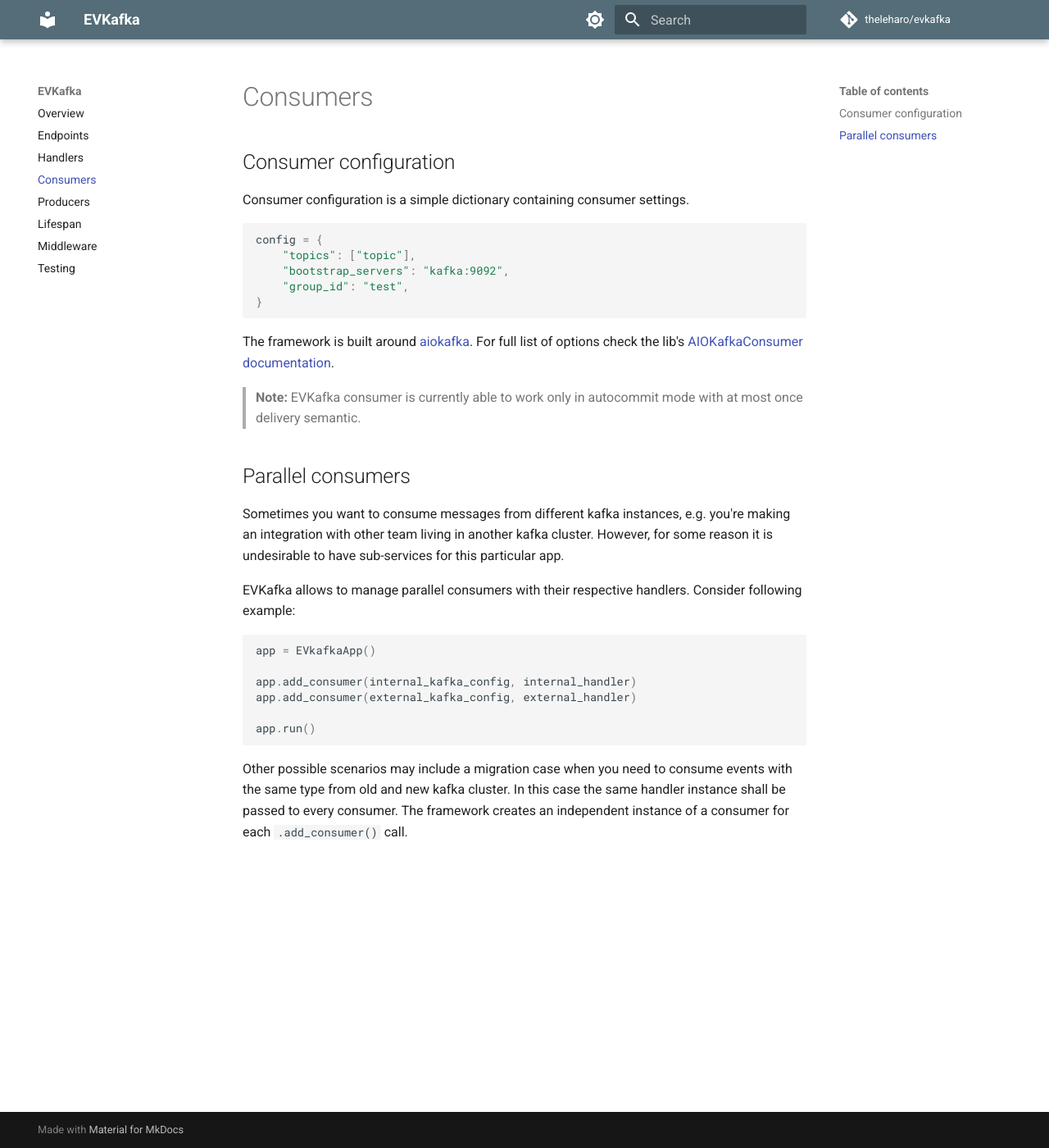
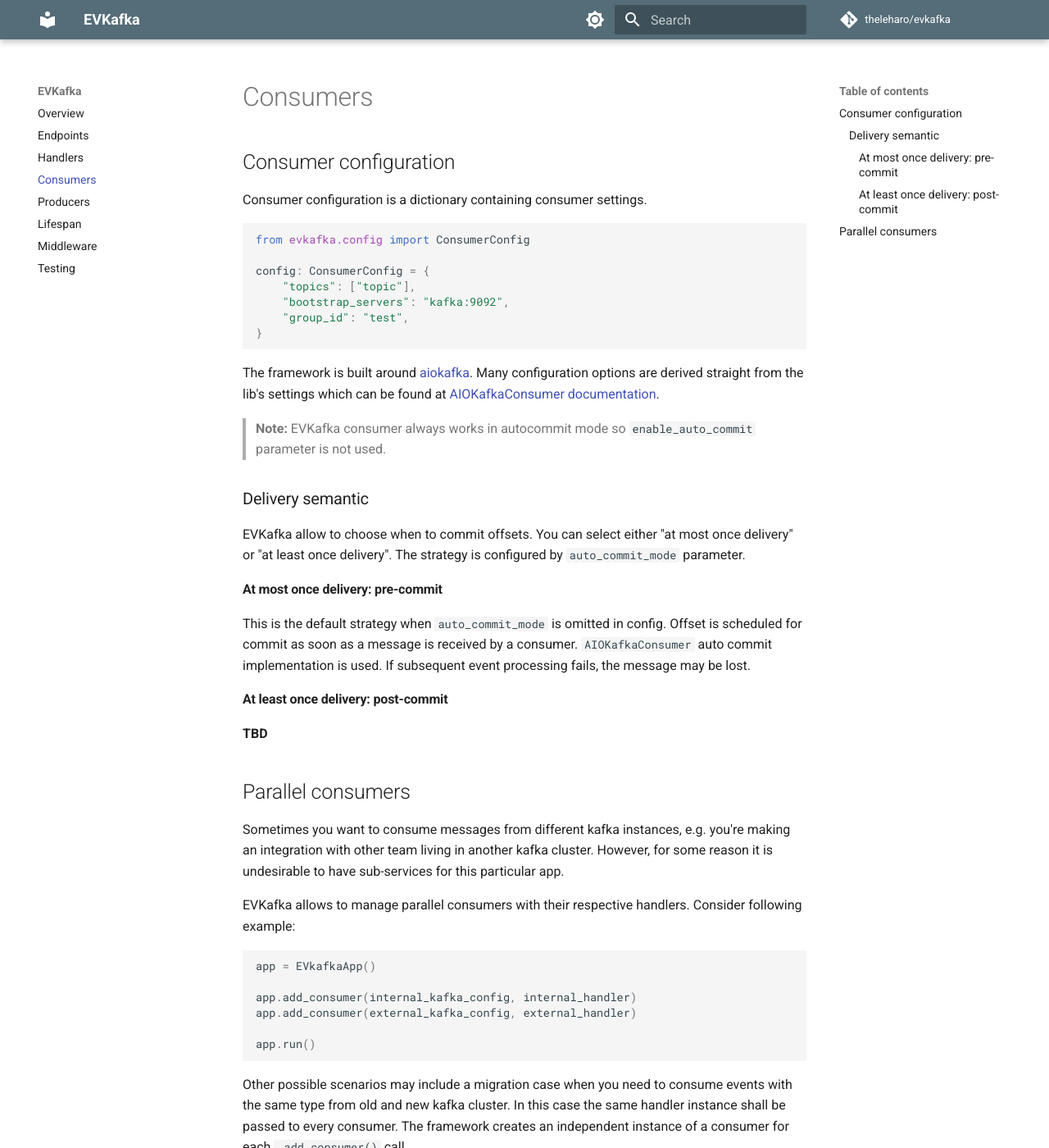
Before and after one commit to theleharo/evkafka, an MkDocs documentation site: the page built from docs/consumers.md, in a window 1280 px wide and 1400 px high. Shown: the whole window at 82% size. Built offline with MkDocs 1.6.1 and Material for MkDocs 9.7.7, drawn with Linux system fonts in a browser that asks for light colours; comment, search, counter and statistics services are not loaded.

Commit message:
work-in-progress on pre-/post- commits.
Part 2: docs for pre-commit

````diff
--- a/docs/consumers.md
+++ b/docs/consumers.md
@@ -1,20 +1,37 @@
 # Consumers
 
+
 ## Consumer configuration
-Consumer configuration is a simple dictionary containing consumer settings.
+
+Consumer configuration is a dictionary containing consumer settings.
 ```python
-config = {
+from evkafka.config import ConsumerConfig
+
+config: ConsumerConfig = {
     "topics": ["topic"],
     "bootstrap_servers": "kafka:9092",
     "group_id": "test",
 }
 ```
-The framework is built around [aiokafka](https://aiokafka.readthedocs.io/en/stable/). For full list of options
-check the lib's [AIOKafkaConsumer documentation](https://aiokafka.readthedocs.io/en/stable/api.html#consumer-class).
 
-> **Note:** EVKafka consumer is currently able to work only in autocommit mode with
-> at most once delivery semantic.
+The framework is built around [aiokafka](https://aiokafka.readthedocs.io/en/stable/). Many configuration options are derived straight
+from the lib's settings which can be found at [AIOKafkaConsumer documentation](https://aiokafka.readthedocs.io/en/stable/api.html#consumer-class).
 
+> **Note:** EVKafka consumer always works in autocommit mode so `enable_auto_commit` parameter is not used.
+
+### Delivery semantic
+EVKafka allow to choose when to commit offsets. You can select either
+"at most once delivery" or "at least once delivery". The strategy
+is configured by `auto_commit_mode` parameter.
+
+#### At most once delivery: pre-commit
+This is the default strategy when `auto_commit_mode` is omitted in config. Offset is scheduled for commit
+as soon as a message is received by a consumer. `AIOKafkaConsumer` auto commit implementation is used.
+If subsequent event processing fails, the message may be lost.
+
+#### At least once delivery: post-commit
+
+**TBD**
 
 ## Parallel consumers
 Sometimes you want to consume messages from different kafka instances, e.g. you're making
````
